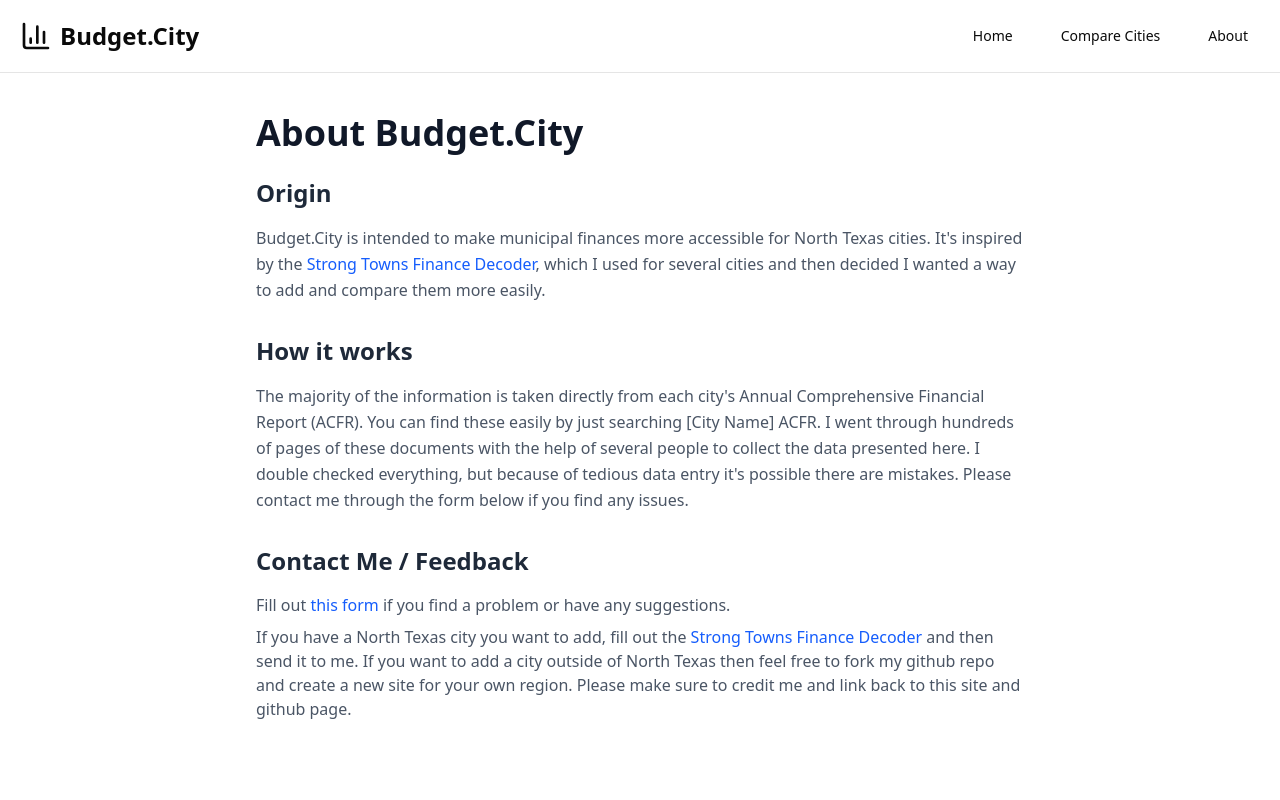
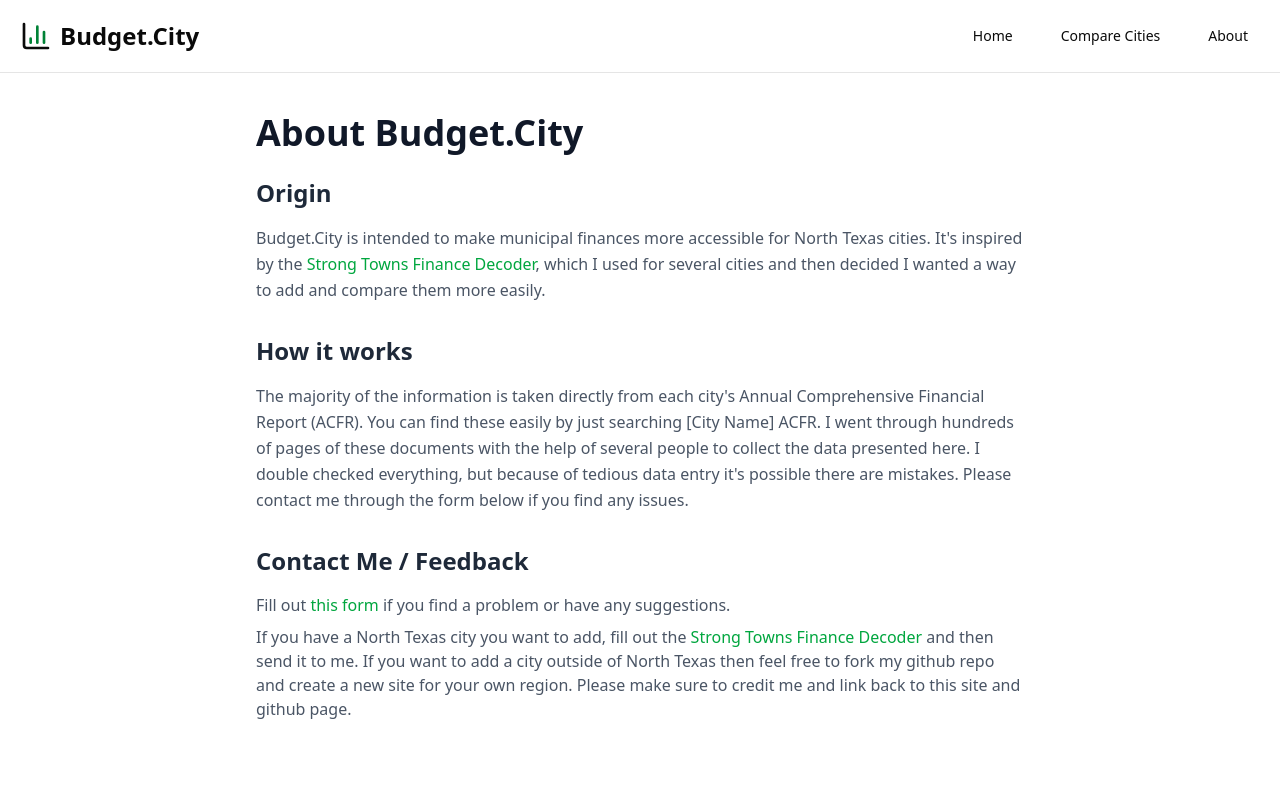
Before and after one commit to CurtisGreen/city-budget, a Next.js app: page /about in a window 1280 px wide. Shown: the top 800 px of the page. Built offline with nearby package versions, Linux system fonts and the light colour scheme.

Commit message:
Add green accent color

```diff
--- a/app/about/page.tsx
+++ b/app/about/page.tsx
@@ -22,7 +22,7 @@ export default function About() {
               for North Texas cities. It's inspired by the{" "}
               <Link
                 href="https://www.strongtowns.org/decoder-resources"
-                className="text-blue-600 hover:underline"
+                className="text-green-600 hover:underline"
               >
                 Strong Towns Finance Decoder
               </Link>
@@ -54,7 +54,7 @@ export default function About() {
               Fill out{" "}
               <Link
                 href="https://docs.google.com/forms/d/e/1FAIpQLScMDDshJD5WTaYiHanzhJ_uUnqaRlkiaCSj-eCiGTFcL1-_9g/viewform?usp=dialog"
-                className="text-blue-600 hover:underline"
+                className="text-green-600 hover:underline"
               >
                 this form
               </Link>{" "}
@@ -64,7 +64,7 @@ export default function About() {
               If you have a North Texas city you want to add, fill out the{" "}
               <Link
                 href="https://www.strongtowns.org/decoder-resources"
-                className="text-blue-600 hover:underline"
+                className="text-green-600 hover:underline"
               >
                 Strong Towns Finance Decoder
               </Link>{" "}
--- a/app/page.tsx
+++ b/app/page.tsx
@@ -46,7 +46,7 @@ export default function HomePage() {
             </p>
             <div className="flex flex-wrap justify-center gap-4">
               <Link href="#map">
-                <Button size="lg" className="gap-2 cursor-pointer">
+                <Button size="lg" className="gap-2 cursor-pointer bg-green-700">
                   <Map className="h-5 w-5" />
                   Explore Map
                 </Button>
@@ -57,7 +57,7 @@ export default function HomePage() {
                   variant="outline"
                   className="gap-2 bg-transparent cursor-pointer"
                 >
-                  <TrendingUp className="h-5 w-5" />
+                  <TrendingUp className="h-5 w-5 text-green-700" />
                   View Cities
                 </Button>
               </Link>
--- a/components/city-card.tsx
+++ b/components/city-card.tsx
@@ -79,7 +79,7 @@ export function CityCard({ city }: CityCardProps) {
               variant="outline"
             >
               View Details
-              <ArrowRight className="ml-2 h-4 w-4" />
+              <ArrowRight className="ml-2 h-4 w-4 text-green-700" />
             </Button>
           </Link>
         </div>
--- a/components/footer.tsx
+++ b/components/footer.tsx
@@ -42,7 +42,7 @@ export const Footer = () => {
           </Link>
         </div>
         <p className="text-xs text-gray-400 dark:text-gray-500">
-          © 2025 Budget.City - Making municipal finances easy and accessible
+          © 2026 Budget.City - Making municipal finances easy and accessible
         </p>
         <p className="mt-2 text-xs text-gray-400 dark:text-gray-500">
           Thanks to{" "}
--- a/components/ui/logo-button.tsx
+++ b/components/ui/logo-button.tsx
@@ -1,12 +1,32 @@
-import { BarChart3 } from "lucide-react";
 import Link from "next/link";
+
+export const GraphLogo = () => (
+  <svg
+    xmlns="http://www.w3.org/2000/svg"
+    width="24"
+    height="24"
+    viewBox="0 0 24 24"
+    fill="none"
+    stroke="currentColor"
+    strokeWidth="2"
+    strokeLinecap="round"
+    strokeLinejoin="round"
+    className="h-8 w-8"
+    aria-hidden="true"
+  >
+    <path d="M3 3v16a2 2 0 0 0 2 2h16"></path>
+    <path d="M18 17V9" className="text-green-700"></path>
+    <path d="M13 17V5" className="text-green-700"></path>
+    <path d="M8 17v-3" className="text-green-700"></path>
+  </svg>
+);
 
 export const LogoButton = () => (
   <Link
     href="/"
     className="flex items-center gap-2 hover:bg-accent hover:text-accent-foreground rounded-md p-1 transition-all cursor-pointer"
   >
-    <BarChart3 className="h-8 w-8" />
+    <GraphLogo />
     <h1 className="text-2xl font-bold">Budget.City</h1>
   </Link>
 );
```
